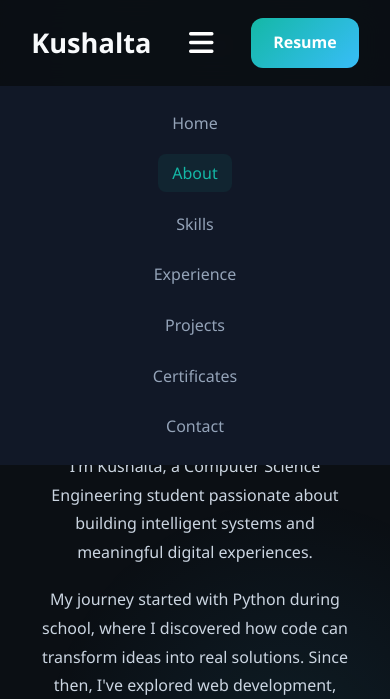
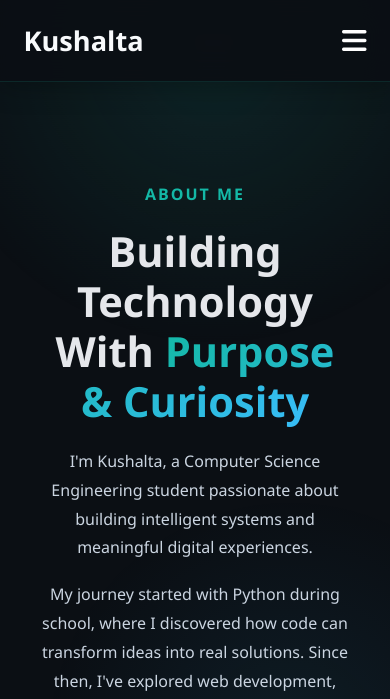
Before and after one commit to kushalta02/Portfolio, a Flask app: page /About in a window 390 px wide. Shown: the top 699 px of the page. Run offline with Flask 3, Linux system fonts and the light colour scheme; some libraries are stand-ins or nearby versions.

Commit message:
Fixed navbar

```diff
--- a/static/css/style.css
+++ b/static/css/style.css
@@ -10,58 +10,7 @@
 a{
     text-decoration:none;
 }
-.menu-toggle{
-    display:none;
-}
-
-/* MOBILE */
-
-@media screen and (max-width:768px){
-
-    .navbar{
-        position:relative;
-    }
-
-    .menu-toggle{
-        display:block;
-        font-size:28px;
-        cursor:pointer;
-        color:white;
-    }
-
-    .resume-btn{
-        display:none;
-    }
-
-    .nav-links{
-
-        position:absolute;
-
-        top:100%;
-
-        left:0;
-
-        width:100%;
-
-        background:#111827;
-
-        flex-direction:column;
-
-        align-items:center;
-
-        gap:20px;
-
-        padding:25px 0;
-
-        display:none;
-
-        z-index:999;
-    }
-
-    .nav-links.active{
-        display:flex;
-    }
-}
+
 
 /* body::before{
     content:"";
@@ -1966,3 +1915,68 @@ button:hover{
 
     transform:translateY(-3px);
 }
+/* ==========================
+   MOBILE NAVBAR
+========================== */
+
+.menu-toggle{
+    display:none;
+}
+
+/* Mobile */
+
+@media screen and (max-width:768px){
+
+    .navbar{
+        position:relative;
+        padding:18px 6%;
+    }
+
+    .menu-toggle{
+        display:block;
+        color:#fff;
+        font-size:28px;
+        cursor:pointer;
+    }
+
+    /* Hide Resume Button */
+
+    .resume-btn{
+        display:none;
+    }
+
+    /* Hide menu by default */
+
+    .nav-links{
+
+        display:none !important;
+
+        position:absolute;
+
+        top:100%;
+        left:0;
+
+        width:100%;
+
+        background:#0f172a;
+
+        flex-direction:column;
+
+        align-items:center;
+
+        padding:25px 0;
+
+        gap:20px;
+
+        box-shadow:
+        0 10px 25px rgba(0,0,0,.4);
+
+        z-index:999;
+    }
+
+    /* Show after click */
+
+    .nav-links.active{
+        display:flex !important;
+    }
+}
--- a/templates/components/navbar.html
+++ b/templates/components/navbar.html
@@ -81,11 +81,15 @@ document.getElementById("menu-toggle");
 const navLinks =
 document.getElementById("nav-links");
 
-menuToggle.addEventListener("click", () => {
+if(menuToggle){
 
-    navLinks.classList.toggle("active");
+    menuToggle.addEventListener("click",()=>{
 
-});
+        navLinks.classList.toggle("active");
+
+    });
+
+}
 
 </script>
 </body>
```
